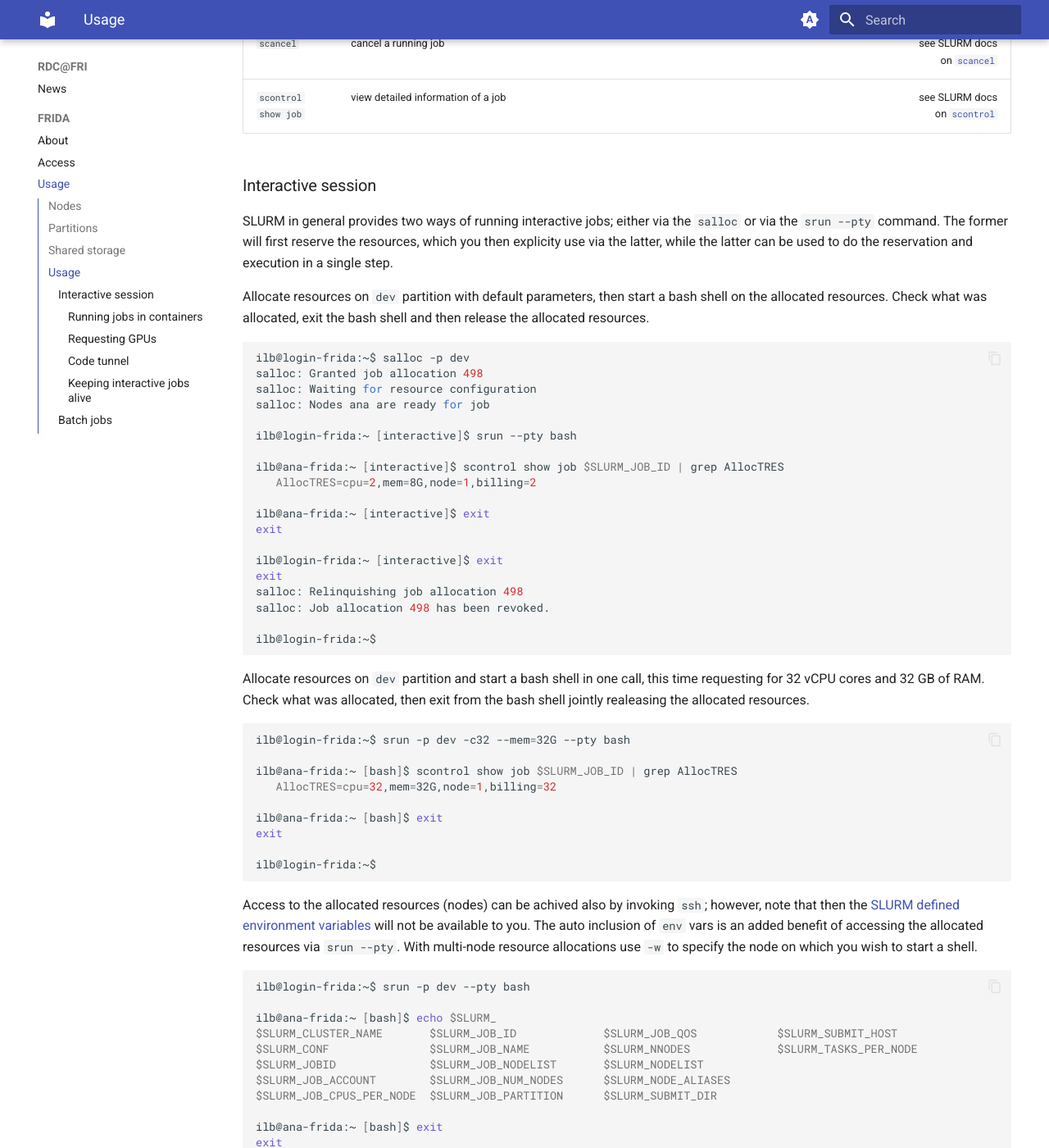
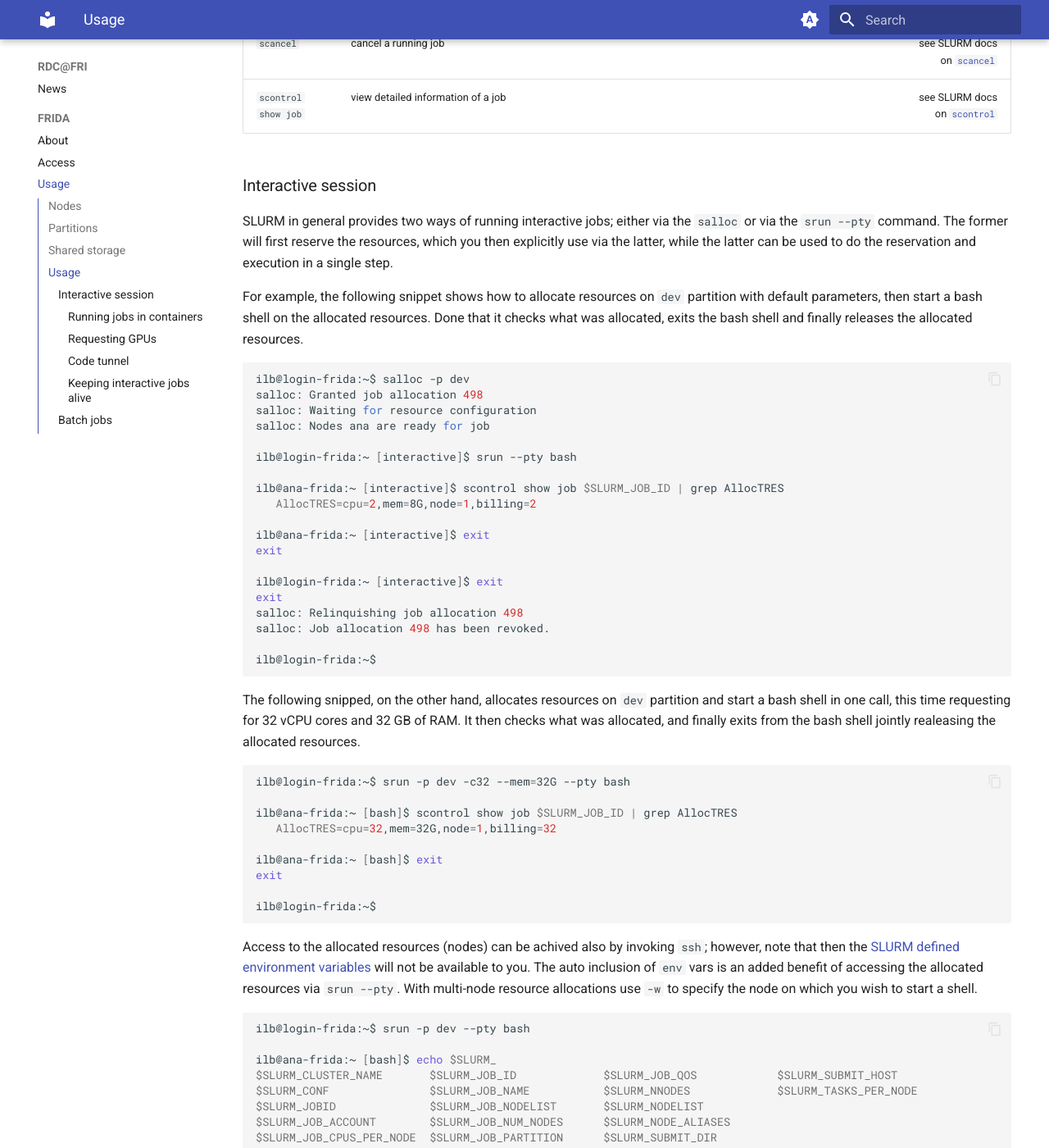
Before and after one commit to UL-FRI/docs.rdc.si, an MkDocs documentation site: the page built from docs/FRIDA/slurm.md, in a window 1280 px wide and 1400 px high, scrolled down 2652 px. Shown: the whole window at 82% size. Built offline with MkDocs 1.6.1 and Material for MkDocs 9.7.7, drawn with Linux system fonts in a browser that asks for light colours; some of the changed text lies outside the part shown.

Commit message:
fix: minor frida docs updates
Signed-off-by: Iztok Lebar Bajec <ilb@fri.uni-lj.si>

````diff
--- a/docs/FRIDA/slurm.md
+++ b/docs/FRIDA/slurm.md
@@ -90,9 +90,9 @@
 
 ### Interactive session
 
-SLURM in general provides two ways of running interactive jobs; either via the `salloc` or via the `srun --pty` command. The former will first reserve the resources, which you then explicity use via the latter, while the latter can be used to do the reservation and execution in a single step.
+SLURM in general provides two ways of running interactive jobs; either via the `salloc` or via the `srun --pty` command. The former will first reserve the resources, which you then explicitly use via the latter, while the latter can be used to do the reservation and execution in a single step.
 
-Allocate resources on `dev` partition with default parameters, then start a bash shell on the allocated resources. Check what was allocated, exit the bash shell and then release the allocated resources.
+For example, the following snippet shows how to allocate resources on `dev` partition with default parameters, then start a bash shell on the allocated resources. Done that it checks what was allocated, exits the bash shell and finally releases the allocated resources.
 ```bash
 ilb@login-frida:~$ salloc -p dev
 salloc: Granted job allocation 498
@@ -115,7 +115,7 @@
 ilb@login-frida:~$
 ```
 
-Allocate resources on `dev` partition and start a bash shell in one call, this time requesting for 32 vCPU cores and 32 GB of RAM. Check what was allocated, then exit from the bash shell jointly realeasing the allocated resources.
+The following snipped, on the other hand, allocates resources on `dev` partition and start a bash shell in one call, this time requesting for 32 vCPU cores and 32 GB of RAM. It then checks what was allocated, and finally exits from the bash shell jointly realeasing the allocated resources.
 ```bash
 ilb@login-frida:~$ srun -p dev -c32 --mem=32G --pty bash
 
@@ -129,7 +129,6 @@
 ```
 
 Access to the allocated resources (nodes) can be achived also by invoking `ssh`; however, note that then the [SLURM defined environment variables](https://slurm.schedmd.com/srun.html#lbAJ) will not be available to you. The auto inclusion of `env` vars is an added benefit of accessing the allocated resources via `srun --pty`. With multi-node resource allocations use `-w` to specify the node on which you wish to start a shell.
-
 ```bash
 ilb@login-frida:~$ srun -p dev --pty bash
 
@@ -148,11 +147,11 @@
 
 #### Running jobs in containers
 
-FRIDA was setup by following [deepops](https://github.com/NVIDIA/deepops), an open source infrastructure automation tool by NVIDIA. Our setup is focused on supporting ML/AI training tasks, and based on current trends of containerization even in HPC systems, it is also purely container based (modules are not supported). Here we opted for [Enroot](https://github.com/NVIDIA/enroot) an extremely lightweight 'container runtime' capable of turning traditional container/OS images into unprivilaged sandboxes. An added benefit of Enroot is its tight integration into SLURM commands via the [Pyxis](https://github.com/NVIDIA/pyxis) plugin, thus providing for a very good user experience.
+FRIDA was setup by following [deepops](https://github.com/NVIDIA/deepops), an open source infrastructure automation tool by NVIDIA. Our setup is focused on supporting ML/AI training tasks, and based on current trends of containerization even in HPC systems, it is also purely container based (modules are not supported). Here we opted for [Enroot](https://github.com/NVIDIA/enroot) an extremely lightweight container runtime capable of turning traditional container/OS images into unprivilaged sandboxes. An added benefit of Enroot is its tight integration into SLURM commands via the [Pyxis](https://github.com/NVIDIA/pyxis) plugin, thus providing for a very good user experience.
 
 Regardless if the Enroot/Pyxis bundle turns containers/OS images into uprivilaged sandboxes, automatic root remapping allows users to extend and update the imported images with ease. The changes can be retained for the duration of a job or exported to a squashfs file for cross-job retention. Some of the most commonly used Pyxis provided `srun` parameters are listed in the table below. For further details on all available parameters consult the official [Pyxis documentation](https://github.com/NVIDIA/pyxis/wiki/Usage), while information on how to setup credentials that enable importing containers from private container registries can be found in the official [Enroot documentation](https://github.com/NVIDIA/enroot/blob/master/doc/cmd/import.md).
 
-| srun parameter            | format | notes                                                               |
+| <div style="width:190px">srun parameter</div> | <div style="width:290px">format</div> | notes                                                               |
 |---------------------------|--------|---------------------------------------------------------------------|
 | `--container-image`       | `[USER@][REGISTRY#]IMAGE[:TAG]\|PATH` | container image to load, path must point to a squashfs file |
 | `--container-name`        | `NAME` | name the container for easier access to running containters; can be used to change container contents without saving to a squashfs file, but note that non-running named containers are kept only within a `salloc` or `sbatch` allocation |
@@ -160,7 +159,7 @@
 | `--container-mount-home`  |        | bind mount the user home; not mounted by default to prevent local config collisions |
 | `--container-mounts`      | `SRC:DST[:FLAGS][,SRC:DST...]` | bind points to mount into the container; `$SCRATCH` is auto-mounted     |
 
-Check the OS release on `dev` partition, node `ana`, then start a CentOS container on the same node and recheck.
+For example the following snippet will check the OS release on `dev` partition, node `ana`, then start a CentOS container on the same node and recheck.
 ```bash
 ilb@login-frida:~$ srun -p dev -w ana bash -c 'echo "$HOSTNAME: `grep PRETTY /etc/os-release`"'
 ana: PRETTY_NAME="Ubuntu 22.04.3 LTS"
@@ -171,7 +170,7 @@
 ana: PRETTY_NAME="CentOS Linux 8"
 ```
 
-Allocate resources on `dev` partition, then start a `ubuntu:20.04` container and check if `file` utility exists. The command results in an error indicating that the utility is not present. Create a named cointainer that is based on `ubuntu:20.04` and install the utility. Then recheck if the utility exists in the named container. End by releasing the resources which will jointly purge also the named container.
+The following snippet allocates resources on `dev` partition, then starts a `ubuntu:20.04` container and checks if `file` utility exists. The command results in an error indicating that the utility is not present. It then creates a named cointainer that is based on `ubuntu:20.04` and installs the utility. Then rechecks if the utility exists in the named container. It ends by releasing the resources which jointly purge also the named container.
 ```bash
 ilb@login-frida:~$ salloc -p dev
 salloc: Granted job allocation 526
@@ -251,8 +250,15 @@
 ##### Private container registries
 
 https://github.com/NVIDIA/enroot/blob/fb267cbebceced24556e05c7661fbd9a958f5540/doc/cmd/import.md#description
+-->
+<!--
+#### Start another shell in a running container
 
-##### Start another shell in a running container
+To start a second shell in an already running job one can execute the following commands (here `SLURM_JOB_ID` holds the id of the job that we want to start another shell in).
+```
+srun --overlap --jobid $SLURM_JOB_ID --pty bash
+```
+
 ```
 srun --container-name=myubuntu --jobid $JOBID --pty bash
 ```
````
Also changed, not shown: other parts of docs/FRIDA/slurm.md (+6 -6 lines).
